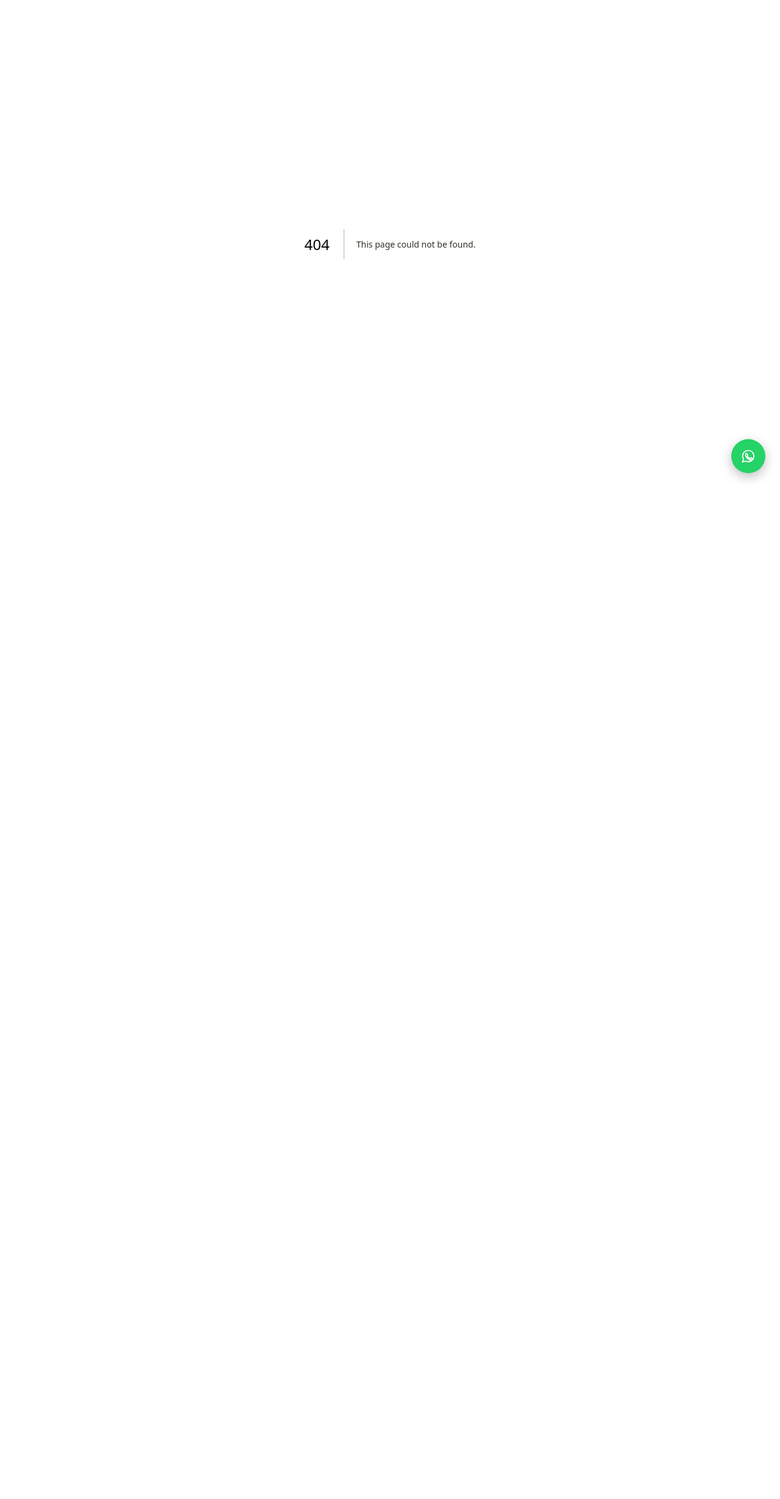
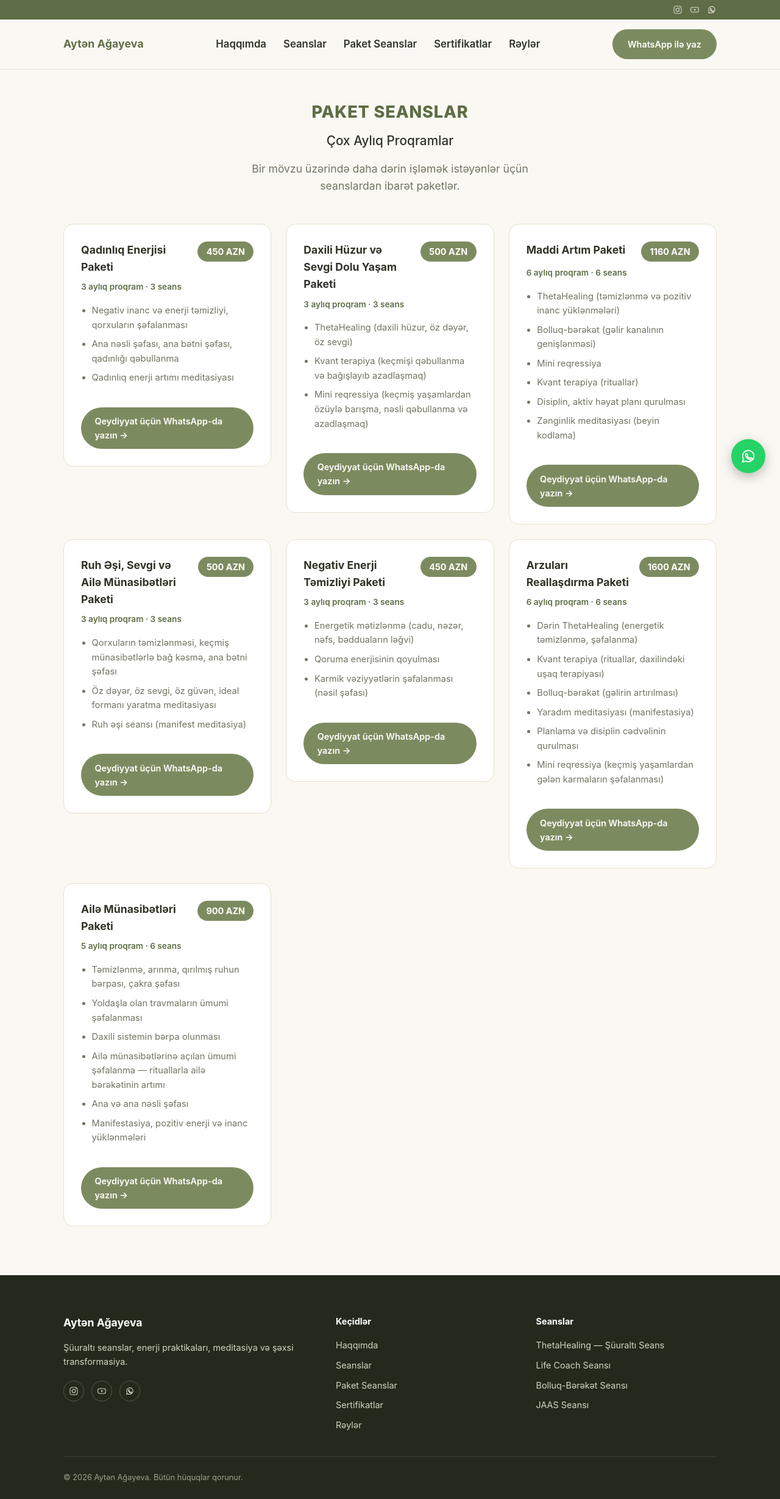
Before and after one commit to alamdarmanafov/aytenagayeva, a Next.js app: page /paketler in a window 1280 px wide. Before the commit this address had no page. Shown: the whole page at 61% size. Before the commit the page ends 800 px from the top, so only its background shows below. Built offline with nearby package versions, Linux system fonts and the light colour scheme.

Commit message:
Split Seanslar and Paket Seanslar into separate pages, make Instagram reviews button green
- New /paketler route for package pricing, /seanslar keeps only services
- Update Header/Footer nav links to point to the two separate pages
- Change "Daha çox rəy" button to green (btn-primary)

```diff
--- a/app/components/Footer.js
+++ b/app/components/Footer.js
@@ -29,10 +29,10 @@ export default function Footer() {
                 <a href="/#about">Haqqımda</a>
               </li>
               <li>
-                <a href="/seanslar#services">Seanslar</a>
+                <a href="/seanslar">Seanslar</a>
               </li>
               <li>
-                <a href="/seanslar#packages">Paket Seanslar</a>
+                <a href="/paketler">Paket Seanslar</a>
               </li>
               <li>
                 <a href="/#certificates">Sertifikatlar</a>
@@ -47,7 +47,7 @@ export default function Footer() {
             <ul>
               {services.slice(0, 4).map((s) => (
                 <li key={s.title}>
-                  <a href="/seanslar#services">{s.title}</a>
+                  <a href="/seanslar">{s.title}</a>
                 </li>
               ))}
             </ul>
--- a/app/components/Header.js
+++ b/app/components/Header.js
@@ -30,10 +30,10 @@ export default function Header() {
               <a href="/#about">Haqqımda</a>
             </li>
             <li>
-              <a href="/seanslar#services">Seanslar</a>
+              <a href="/seanslar">Seanslar</a>
             </li>
             <li>
-              <a href="/seanslar#packages">Paket Seanslar</a>
+              <a href="/paketler">Paket Seanslar</a>
             </li>
             <li>
               <a href="/#certificates">Sertifikatlar</a>
--- a/app/page.js
+++ b/app/page.js
@@ -217,7 +217,7 @@ export default function Home() {
               </div>
             </div>
             <div className="testimonials-more">
-              <a className="btn btn-secondary" href={INSTAGRAM_REVIEWS_LINK} target="_blank" rel="noreferrer">
+              <a className="btn btn-primary" href={INSTAGRAM_REVIEWS_LINK} target="_blank" rel="noreferrer">
                 Daha çox rəy — Instagram
               </a>
             </div>
--- /dev/null
+++ b/app/paketler/page.js
@@ -0,0 +1,52 @@
+import Header from '../components/Header';
+import Footer from '../components/Footer';
+import { WHATSAPP_LINK } from '../constants';
+import { packages } from '../servicesData';
+
+export const metadata = {
+  title: 'Paket Seanslar — Aytən Ağayeva',
+  description: 'Çox aylıq seans paketləri — bir mövzu üzərində daha dərin işləmək istəyənlər üçün.',
+};
+
+export default function Paketler() {
+  return (
+    <>
+      <Header />
+
+      <main>
+        <section id="packages" style={{ paddingTop: '3rem' }}>
+          <div className="container">
+            <div className="section-head">
+              <p className="eyebrow">Paket Seanslar</p>
+              <h2>Çox Aylıq Proqramlar</h2>
+              <p className="lead" style={{ margin: '0 auto' }}>
+                Bir mövzu üzərində daha dərin işləmək istəyənlər üçün seanslardan ibarət paketlər.
+              </p>
+            </div>
+            <div className="packages-grid">
+              {packages.map((pkg) => (
+                <div className="package-card" key={pkg.title}>
+                  <div className="package-head">
+                    <h3>{pkg.title}</h3>
+                    <span className="package-price">{pkg.price}</span>
+                  </div>
+                  <p className="package-duration">{pkg.duration}</p>
+                  <ul>
+                    {pkg.sessions.map((s) => (
+                      <li key={s}>{s}</li>
+                    ))}
+                  </ul>
+                  <a className="service-cta" href={WHATSAPP_LINK} target="_blank" rel="noreferrer">
+                    Qeydiyyat üçün WhatsApp-da yazın →
+                  </a>
+                </div>
+              ))}
+            </div>
+          </div>
+        </section>
+      </main>
+
+      <Footer />
+    </>
+  );
+}
```
Also changed, not shown: app/seanslar/page.js (+3 -34 lines).
